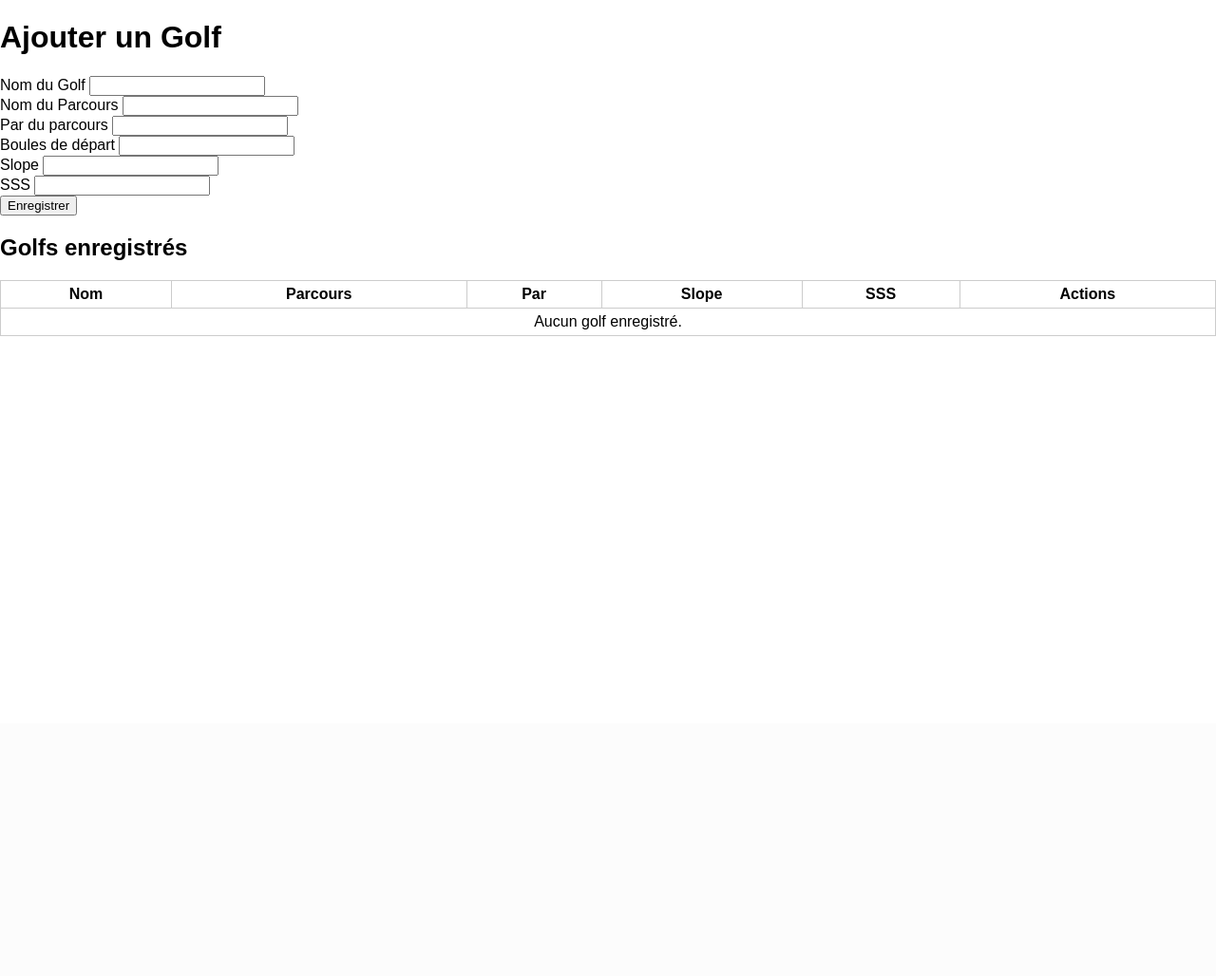
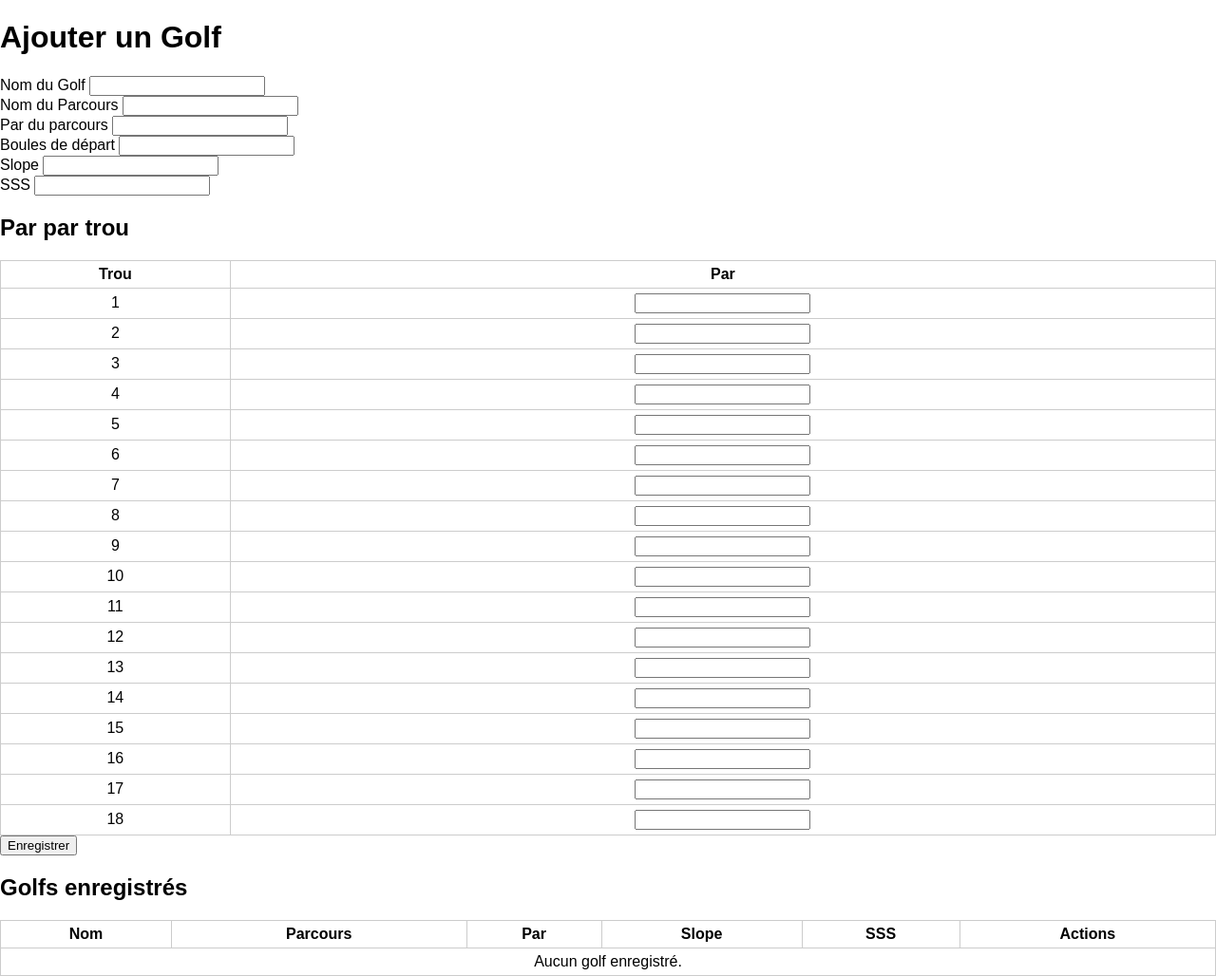
Before and after one commit to djemartin/index_WHS, a Flask app: page /golf in a window 1280 px wide. Shown: the part 38-1066 px from the top of the page at 95% size. Before the commit the page ends 392 px from the top, so only its background shows below. Run offline with Flask 3, Linux system fonts and the light colour scheme; data that the repository does not hold is empty.

Commit message:
Allow per-hole par management on golf page

```diff
--- a/app.py
+++ b/app.py
@@ -23,13 +23,15 @@ def manage_golf():
     golf_id = request.args.get('id', type=int)
     if request.method == 'POST':
         form_id = request.form.get('id', type=int)
+        pars = [request.form.get(f'par_{i}', type=int) for i in range(1, 19)]
         data = {
             'name': request.form.get('name'),
             'course': request.form.get('course'),
             'par': request.form.get('par', type=int),
             'tees': request.form.get('tees'),
             'slope': request.form.get('slope', type=int),
-            'sss': request.form.get('sss', type=float)
+            'sss': request.form.get('sss', type=float),
+            'pars': pars,
         }
         if form_id:
             golfs_table.update(data, doc_ids=[form_id])
@@ -38,6 +40,8 @@ def manage_golf():
         return redirect(url_for('manage_golf'))
 
     golf = golfs_table.get(doc_id=golf_id) if golf_id else None
+    if golf and 'pars' not in golf:
+        golf['pars'] = [4] * 18
     golfs = golfs_table.all()
     return render_template('golf_form.html', golf=golf, golfs=golfs)
 
@@ -77,6 +81,8 @@ def add_tour():
     golfs_json = []
     for g in golfs:
         data = dict(g)
+        if 'pars' not in data:
+            data['pars'] = [4] * 18
         data['doc_id'] = g.doc_id
         golfs_json.append(data)
     return render_template('add_tour.html', tour=tour, golfs=golfs, golfs_json=golfs_json)
--- a/templates/golf_form.html
+++ b/templates/golf_form.html
@@ -25,6 +25,23 @@
         <label>Slope <input type="number" name="slope" step="1" value="{{ golf.slope if golf else '' }}" required></label><br>
         <!-- SSS may be decimal so allow fractional numbers -->
         <label>SSS <input type="number" name="sss" step="0.1" value="{{ golf.sss if golf else '' }}" required></label><br>
+        <h2>Par par trou</h2>
+        <table>
+            <thead>
+                <tr>
+                    <th>Trou</th>
+                    <th>Par</th>
+                </tr>
+            </thead>
+            <tbody>
+                {% for i in range(1, 19) %}
+                <tr>
+                    <td>{{ i }}</td>
+                    <td><input type="number" name="par_{{ i }}" step="1" value="{{ golf.pars[i-1] if golf and golf.pars else '' }}" required></td>
+                </tr>
+                {% endfor %}
+            </tbody>
+        </table>
         <button type="submit">Enregistrer</button>
         {% if golf %}
         <a href="{{ url_for('manage_golf') }}">Annuler</a>
```
Also changed, not shown: templates/add_tour.html (+8 -0 lines), README.md.
